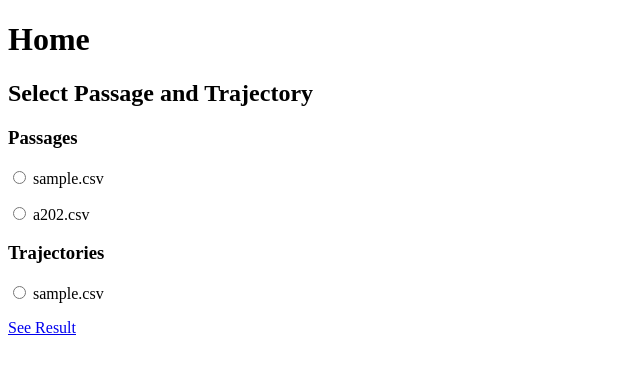
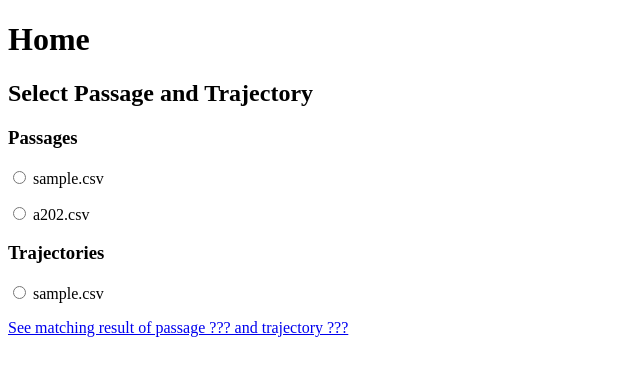
Before and after one commit to arailly/tama-web, a Flask app: page / in a window 1280 px wide. Shown: the top 376 px of the page, without its empty margins (0-640 px from the left). Run offline with Flask 2, Linux system fonts and the light colour scheme.

Commit message:
:+1: select passage file and trajectory

```diff
--- a/templates/index.html
+++ b/templates/index.html
@@ -3,9 +3,18 @@
     <h1>Home</h1>
     <h2>Select Passage and Trajectory</h2>
     <h3>Passages</h3>
+    <form id="files">
     {% for passage_file in passage_files %}
     <p>
-        <input type="radio" name="passage_file" value="{{ passage_file }}">
+        <label for="passage">
+            <input
+                type="radio"
+                id="passage"
+                name="passage"
+                value="{{ passage_file }}"
+                onclick="onPassageClick()"
+            >
+        </label>
         {{ passage_file }}
     </p>
     {% endfor %}
@@ -13,9 +22,49 @@
     <h3>Trajectories</h3>
     {% for trajectory_file in trajectory_files %}
     <p>
-        <input type="radio" name="trajectory_file" value="{{ trajectory_file }}">
+        <label for="trajectory">
+            <input
+                type="radio"
+                id="trajectory"
+                name="trajectory"
+                value="{{ trajectory_file }}"
+                onclick="onTrajectoryClick()"
+            >
+        </label>
         {{ trajectory_file }}
     </p>
     {% endfor %}
-    <a href="{{ url_for('result') }}">See Result</a>
+    </form>
+    <a
+            id="next"
+            href="{{ url_for('result',
+                    passage_file="",
+                    trajectory_file="") }}">
+    See matching result of passage ??? and trajectory ???
+    </a>
+
+    <script>
+    const next = document.getElementById("next")
+    const files = document.getElementById("files")
+
+    const onPassageClick = () => {
+        const val = files.passage.value
+        // replace text
+        const innerTextArray = next.innerText.split(' ')
+        innerTextArray[5] = val
+        next.innerText = innerTextArray.join(' ')
+        // replace url
+        next.href = next.href.replace(/passage_file=*/, 'passage_file=' + val)
+    }
+
+    const onTrajectoryClick = () => {
+        const val = files.trajectory.value
+        // replace text
+        const innerTextArray = next.innerText.split(' ')
+        innerTextArray[8] = val
+        next.innerText = innerTextArray.join(' ')
+        //replace url
+        next.href = next.href.replace(/trajectory_file=*/, 'trajectory_file=' + val)
+    }
+    </script>
 {% endblock %}
```
